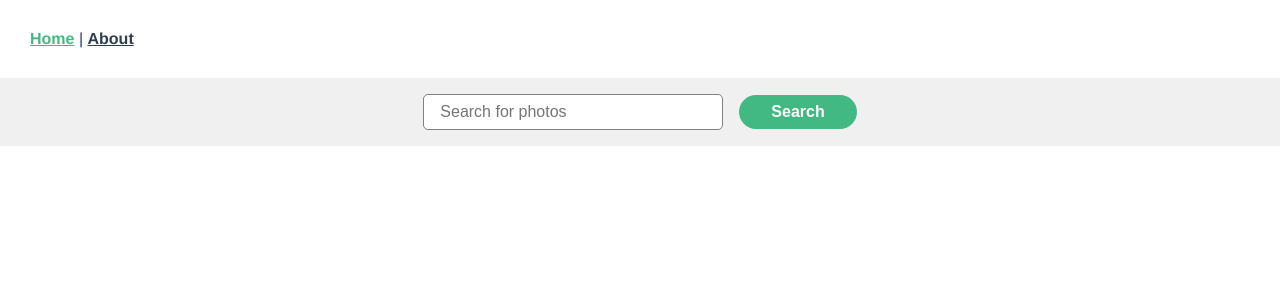
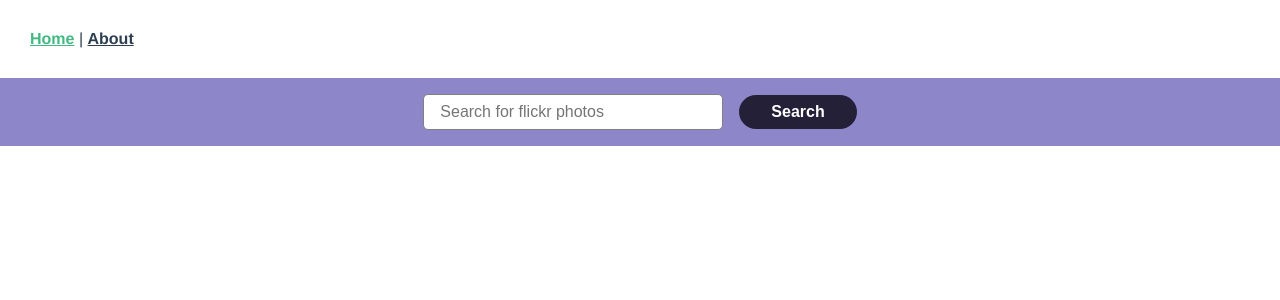
Before and after one commit to viraljetani/flickr-search-app, a Vue app: page / in a window 1280 px wide. Shown: the top 300 px of the page. Built offline with nearby package versions, Linux system fonts and the light colour scheme.

Commit message:
added delay in keypress method to avoid calling api on each keypress

```diff
--- a/src/views/Home.vue
+++ b/src/views/Home.vue
@@ -4,9 +4,12 @@
       <form class="searchbar">
         <label>
           <span class='screen-reader-only'>Search:</span>
-          <input v-model="tag" placeholder="Search for photos" type="text" class="searchbar-input">
+          <input v-model="tag" @keyup="searchTimeout"
+            placeholder="Search for flickr photos"
+            type="text" class="searchbar-input">
         </label>
-        <button type="submit" class="btn btn--green btn--go" @click.prevent="search">Search</button>
+        <button type="submit" class="btn btn-purple btn--go"
+         @click.prevent="search">Search</button>
       </form>
     </nav>
     <div class="wrapper">
@@ -33,13 +36,24 @@ export default {
       tag: '',
       loading: false,
       images: [],
+      timeout: null,
     };
   },
   methods: {
+    searchTimeout() {
+      clearTimeout(this.timeout);
+      this.timeout = setTimeout(() => {
+        // this.console.log('searching:', this.tag);
+        this.search();
+      }, 700);
+    },
     search() {
       this.loading = true;
       // this.console.log('Searching for: ', this.tag);
-
+      if (this.tag === '') {
+        this.loading = false;
+        return;
+      }
       this.getImages()
         .then((res) => {
           this.images = res.data.photos.photo;
@@ -111,7 +125,7 @@ export default {
   align-items: center;
   justify-content: center;
   padding: 1rem;
-  background: #F0F0F0;
+  background: #8D86C9;
 }
 .searchbar {
   width: 300px;
@@ -143,8 +157,8 @@ export default {
   background: transparent;
   border: none;
 }
-.btn--green {
-  background: #42b983;
+.btn-purple {
+  background: #242038;
   color: white;
   font-weight: bold;
 }
```
